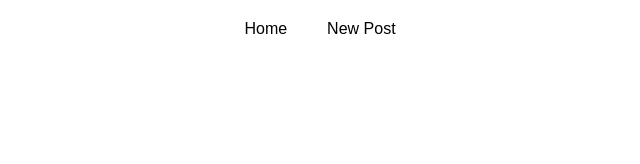
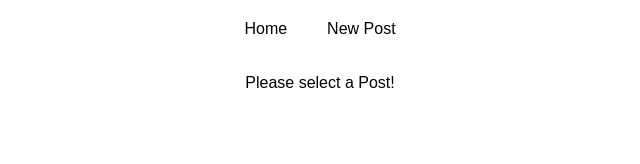
Before and after one commit to WillyLu326/React-Application, a React (Create React App) app: page /1 in a window 1280 px wide. Shown: the top 164 px of the page, without its empty margins (320-960 px from the left). Built offline with nearby package versions, Linux system fonts and the light colour scheme.

Commit message:
create Route to show FullPost

```diff
--- a/src/containers/Blog/Blog.js
+++ b/src/containers/Blog/Blog.js
@@ -4,6 +4,7 @@ import { Route, NavLink } from 'react-router-dom';
 import './Blog.css';
 import Posts from './Posts/Posts';
 import NewPost from './NewPost/NewPost';
+import FullPost from './FullPost/FullPost';
 
 class Blog extends Component {
 	render() {
@@ -25,6 +26,7 @@ class Blog extends Component {
 				</header>
 				<Route path="/" exact={true} component={Posts} />
 				<Route path="/new-post" exact component={NewPost} />
+				<Route path="/:id" component={FullPost} />
 			</div>
 		);
 	}
```
